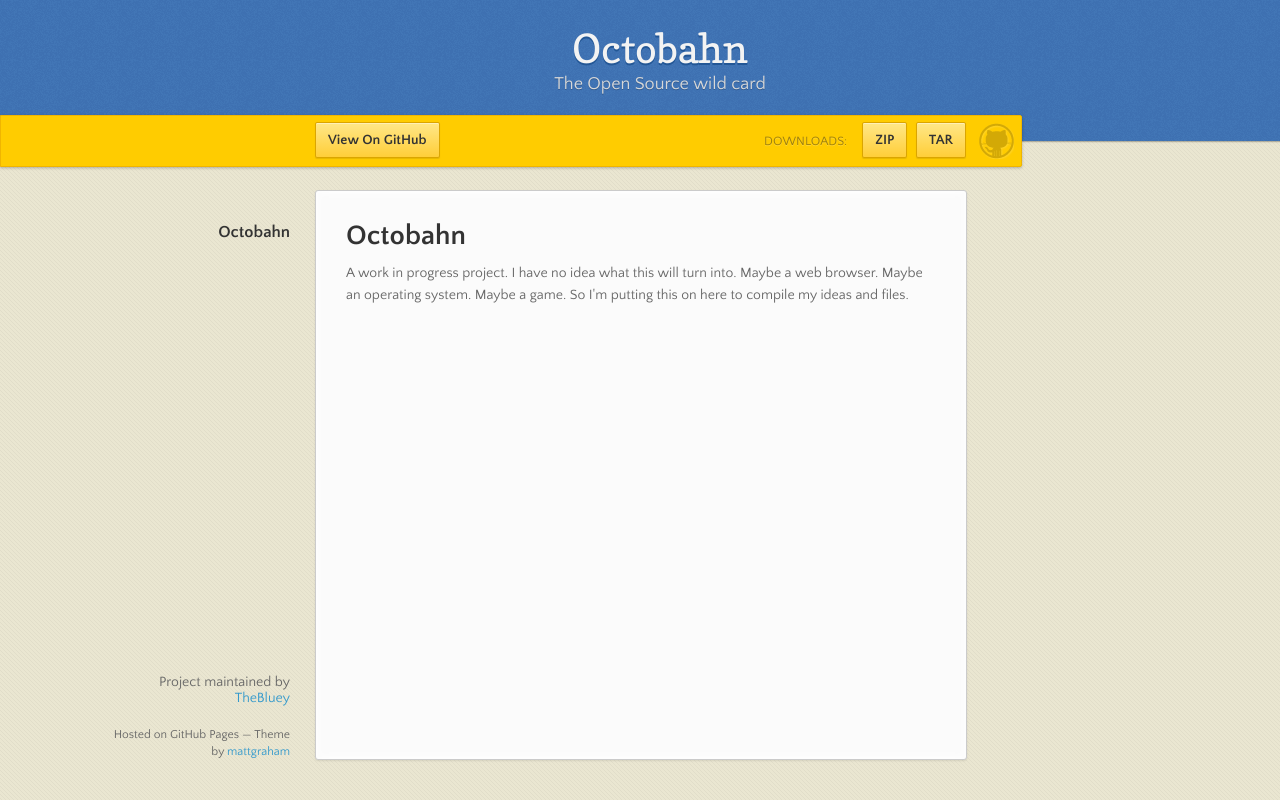
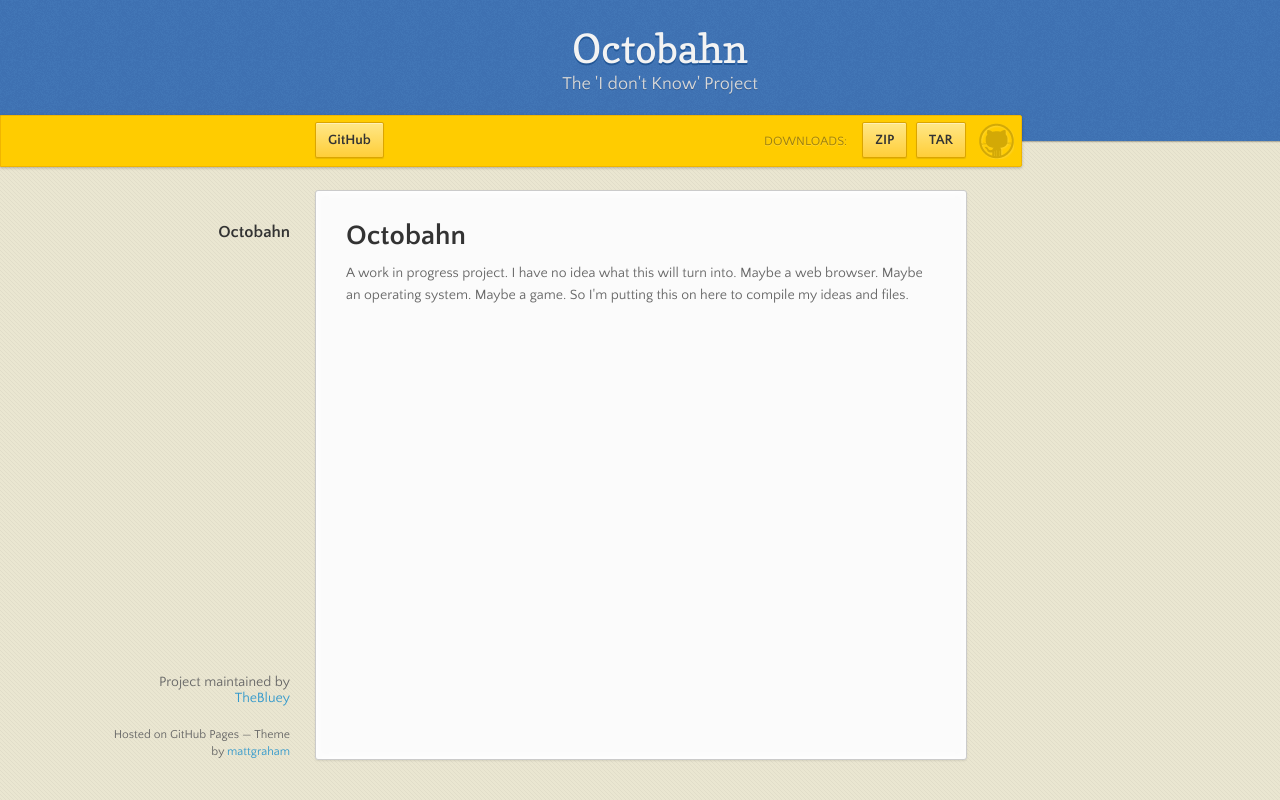
Before and after one commit to TheBluey/Octobahn, a plain HTML site: page index.html in a window 1280 px wide. Drawn offline with nearby package versions, Linux system fonts and the light colour scheme.

Commit message:
Minor edits

```diff
--- a/index.html
+++ b/index.html
@@ -18,13 +18,13 @@
 
       <header>
         <h1>Octobahn</h1>
-        <p>The Open Source wild card</p>
+        <p>The 'I don't Know' Project</p>
       </header>
 
       <div id="banner">
         <span id="logo"></span>
 
-        <a href="https://github.com/TheBluey/Octobahn" class="button fork"><strong>View On GitHub</strong></a>
+        <a href="https://github.com/TheBluey/Octobahn" class="button fork"><strong>GitHub</strong></a>
         <div class="downloads">
           <span>Downloads:</span>
           <ul>
```
